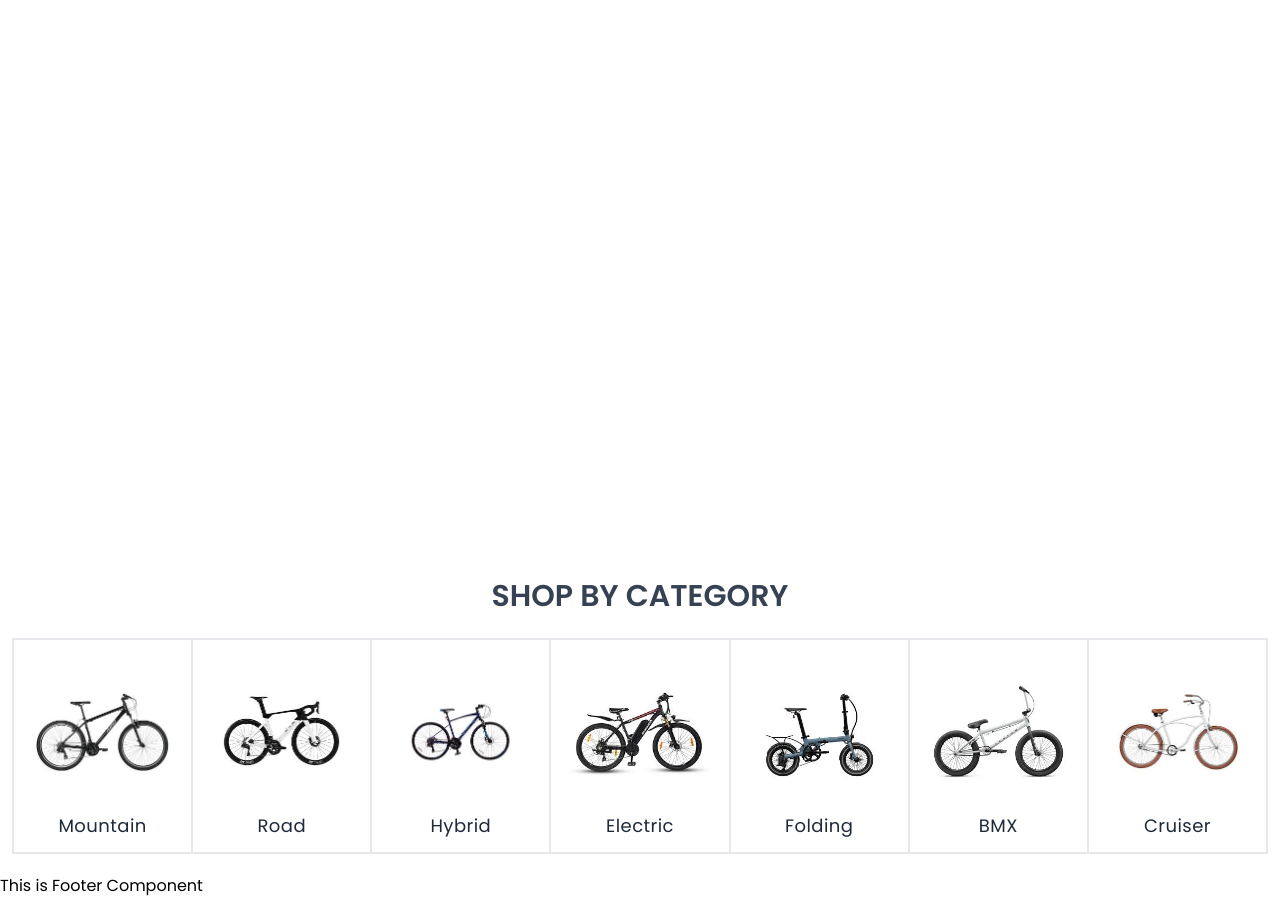
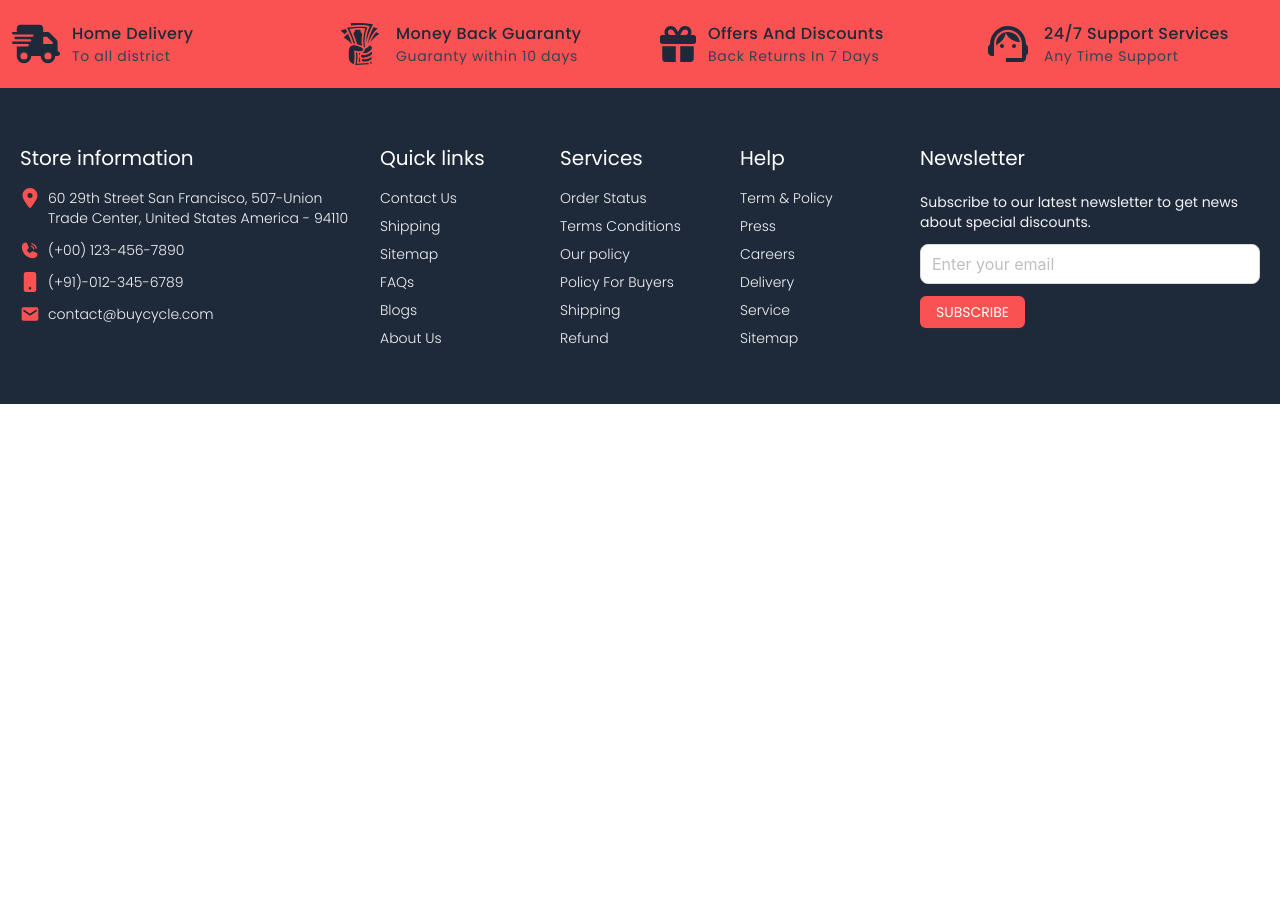
Before and after one commit to suny-webdevs/bicycle_store-client, a React (Vite) app: page / in a window 1280 px wide. Shown: the part 1152-2050 px from the top of the page. After the commit the page ends 1556 px from the top, so only its background shows below. Built offline with nearby package versions, Linux system fonts and the light colour scheme; no server answers.

Commit message:
add footer and facilities. Homepage design complete.

```diff
--- /dev/null
+++ b/src/components/homepage/PickServices.tsx
@@ -0,0 +1,76 @@
+import { FaTruckFast, FaGift } from "react-icons/fa6";
+import { GiTakeMyMoney } from "react-icons/gi";
+import { MdSupportAgent } from "react-icons/md";
+
+const PickServices = () => {
+  return (
+    <div className="grid grid-cols-1 gap-10 bg-[#FA5252] px-3 py-5 md:grid-cols-4">
+      <div className="flex items-center gap-3">
+        <div>
+          <FaTruckFast className="text-5xl text-gray-800" />
+        </div>
+        <div>
+          <h1
+            style={{ fontWeight: 500 }}
+            className="tracking-wide text-gray-800"
+          >
+            Home Delivery
+          </h1>
+          <p className="text-sm tracking-wider text-gray-700">
+            To all district
+          </p>
+        </div>
+      </div>
+      <div className="flex items-center gap-3">
+        <div>
+          <GiTakeMyMoney className="text-5xl text-gray-800" />
+        </div>
+        <div>
+          <h1
+            style={{ fontWeight: 500 }}
+            className="tracking-wide text-gray-800"
+          >
+            Money Back Guaranty
+          </h1>
+          <p className="text-sm tracking-wider text-gray-700">
+            Guaranty within 10 days
+          </p>
+        </div>
+      </div>
+      <div className="flex items-center gap-3">
+        <div>
+          <FaGift className="text-4xl text-gray-800" />
+        </div>
+        <div>
+          <h1
+            style={{ fontWeight: 500 }}
+            className="tracking-wide text-gray-800"
+          >
+            Offers And Discounts
+          </h1>
+          <p className="text-sm tracking-wider text-gray-700">
+            Back Returns In 7 Days
+          </p>
+        </div>
+      </div>
+      <div className="flex items-center gap-3">
+        <div>
+          <MdSupportAgent className="text-5xl text-gray-800" />
+        </div>
+        <div>
+          <h1
+            style={{ fontWeight: 500 }}
+            className="tracking-wide text-gray-800"
+          >
+            24/7 Support Services
+          </h1>
+          <p className="text-sm tracking-wider text-gray-700">
+            Any Time Support
+          </p>
+        </div>
+      </div>
+    </div>
+  );
+};
+
+export default PickServices;
--- a/src/components/navigation/NavMenus.tsx
+++ b/src/components/navigation/NavMenus.tsx
@@ -37,7 +37,7 @@ const NavMenus = () => {
   };
 
   return (
-    <div id="submenu">
+    <div id="submenu" className="">
       <Affix>
         <div className="flex w-[99vw] items-center justify-between bg-white">
           <div className="flex items-center">
@@ -57,7 +57,7 @@ const NavMenus = () => {
             />
           </div>
           {isSticky && (
-            <div className="flex items-center gap-5 pr-5">
+            <div className="flex w-full items-center justify-end gap-5 border-b border-gray-200 py-2 pr-5">
               <WishListDrawer
                 size="text-xl"
                 cartColor="text-[#FA5252]"
--- a/src/components/shared/Footer.tsx
+++ b/src/components/shared/Footer.tsx
@@ -1,7 +1,235 @@
+import { FaLocationDot } from "react-icons/fa6";
+import { PiPhoneCallFill } from "react-icons/pi";
+import { BsPhoneFill } from "react-icons/bs";
+import { BiSolidEnvelope } from "react-icons/bi";
+import { Link } from "react-router-dom";
+import BCSForm from "../dataEntry/BCSForm";
+import BCSInput from "../dataEntry/BCSInput";
+import { Button } from "antd";
+import { FieldValues, SubmitHandler } from "react-hook-form";
+
 const Footer = () => {
+  const handleNewsletter: SubmitHandler<FieldValues> = (data) => {
+    console.log(data);
+  };
+
   return (
-    <div>
-      <h1>This is Footer Component</h1>
+    <div className="grid grid-cols-1 gap-5 bg-gray-800 px-5 py-10 md:grid-cols-7 md:py-14">
+      {/* Store information */}
+      <div className="md:col-span-2">
+        <h3 className="mb-5 text-xl text-white md:mb-4">Store information</h3>
+        {/* Address */}
+        <div className="space-y-3">
+          <div className="flex items-start gap-2">
+            <div>
+              <FaLocationDot className="text-xl text-[#FA5252]" />
+            </div>
+            <p style={{ fontWeight: 300 }} className="text-sm text-gray-100">
+              60 29th Street San Francisco, 507-Union Trade Center, United
+              States America - 94110
+            </p>
+          </div>
+          {/* Telephone */}
+          <div className="group flex items-start gap-2">
+            <div>
+              <PiPhoneCallFill className="text-xl text-[#FA5252]" />
+            </div>
+            <Link
+              style={{ fontWeight: 300 }}
+              to="tel:+001234567890"
+              className="text-sm text-gray-100 hover:underline"
+            >
+              (+00) 123-456-7890
+            </Link>
+          </div>
+          {/* Phone */}
+          <div className="group flex items-start gap-2">
+            <div>
+              <BsPhoneFill className="text-xl text-[#FA5252]" />
+            </div>
+            <Link
+              style={{ fontWeight: 300 }}
+              to="tel:+910123456789"
+              className="text-sm text-gray-100 hover:underline"
+            >
+              (+91)-012-345-6789
+            </Link>
+          </div>
+          {/* Email */}
+          <div className="group flex items-start gap-2">
+            <div>
+              <BiSolidEnvelope className="text-xl text-[#FA5252]" />
+            </div>
+            <Link
+              style={{ fontWeight: 300 }}
+              to="mailto:contact@buycycle.com"
+              className="text-sm text-gray-100 hover:underline"
+            >
+              contact@buycycle.com
+            </Link>
+          </div>
+        </div>
+      </div>
+      {/* Quick links */}
+      <div>
+        <h3 className="mb-5 text-xl text-white md:mb-4">Quick links</h3>
+        <div className="flex flex-col gap-2">
+          <Link
+            style={{ fontWeight: 300 }}
+            className="text-sm text-gray-100 hover:underline"
+            to=""
+          >
+            Contact Us
+          </Link>
+          <Link
+            style={{ fontWeight: 300 }}
+            className="text-sm text-gray-100 hover:underline"
+            to=""
+          >
+            Shipping
+          </Link>
+          <Link
+            style={{ fontWeight: 300 }}
+            className="text-sm text-gray-100 hover:underline"
+            to=""
+          >
+            Sitemap
+          </Link>
+          <Link
+            style={{ fontWeight: 300 }}
+            className="text-sm text-gray-100 hover:underline"
+            to=""
+          >
+            FAQs
+          </Link>
+          <Link
+            style={{ fontWeight: 300 }}
+            className="text-sm text-gray-100 hover:underline"
+            to=""
+          >
+            Blogs
+          </Link>
+          <Link
+            style={{ fontWeight: 300 }}
+            className="text-sm text-gray-100 hover:underline"
+            to=""
+          >
+            About Us
+          </Link>
+        </div>
+      </div>
+      {/* Services */}
+      <div>
+        <h3 className="mb-5 text-xl text-white md:mb-4">Services</h3>
+        <div className="flex flex-col gap-2">
+          <Link
+            style={{ fontWeight: 300 }}
+            className="text-sm text-gray-100 hover:underline"
+            to=""
+          >
+            Order Status
+          </Link>
+          <Link
+            style={{ fontWeight: 300 }}
+            className="text-sm text-gray-100 hover:underline"
+            to=""
+          >
+            Terms Conditions
+          </Link>
+          <Link
+            style={{ fontWeight: 300 }}
+            className="text-sm text-gray-100 hover:underline"
+            to=""
+          >
+            Our policy
+          </Link>
+          <Link
+            style={{ fontWeight: 300 }}
+            className="text-sm text-gray-100 hover:underline"
+            to=""
+          >
+            Policy For Buyers
+          </Link>
+          <Link
+            style={{ fontWeight: 300 }}
+            className="text-sm text-gray-100 hover:underline"
+            to=""
+          >
+            Shipping
+          </Link>
+          <Link
+            style={{ fontWeight: 300 }}
+            className="text-sm text-gray-100 hover:underline"
+            to=""
+          >
+            Refund
+          </Link>
+        </div>
+      </div>
+      {/* Help */}
+      <div>
+        <h3 className="mb-5 text-xl text-white md:mb-4">Help</h3>
+        <div className="flex flex-col gap-2">
+          <Link
+            style={{ fontWeight: 300 }}
+            className="text-sm text-gray-100 hover:underline"
+            to=""
+          >
+            Term & Policy
+          </Link>
+          <Link
+            style={{ fontWeight: 300 }}
+            className="text-sm text-gray-100 hover:underline"
+            to=""
+          >
+            Press
+          </Link>
+          <Link
+            style={{ fontWeight: 300 }}
+            className="text-sm text-gray-100 hover:underline"
+            to=""
+          >
+            Careers
+          </Link>
+          <Link
+            style={{ fontWeight: 300 }}
+            className="text-sm text-gray-100 hover:underline"
+            to=""
+          >
+            Delivery
+          </Link>
+          <Link
+            style={{ fontWeight: 300 }}
+            className="text-sm text-gray-100 hover:underline"
+            to=""
+          >
+            Service
+          </Link>
+          <Link
+            style={{ fontWeight: 300 }}
+            className="text-sm text-gray-100 hover:underline"
+            to=""
+          >
+            Sitemap
+          </Link>
+        </div>
+      </div>
+      {/* Newsletter */}
+      <div className="md:col-span-2">
+        <h3 className="mb-4 text-xl text-white md:mb-5">Newsletter</h3>
+        <div className="flex flex-col gap-3">
+          <p className="text-sm text-gray-100">
+            Subscribe to our latest newsletter to get news about special
+            discounts.
+          </p>
+          <BCSForm className="space-y-3" onSubmit={handleNewsletter}>
+            <BCSInput name="email" placeholder="Enter your email" />
+            <Button htmlType="submit" type="primary">
+              SUBSCRIBE
+            </Button>
+          </BCSForm>
+        </div>
+      </div>
     </div>
   );
 };
--- a/src/pages/HomePage.tsx
+++ b/src/pages/HomePage.tsx
@@ -1,23 +1,15 @@
 import HeroSection from "../components/homepage/heroSection/HeroSection";
 import LatestProducts from "../components/homepage/latestProducts/LatestProducts";
+import PickServices from "../components/homepage/PickServices";
 import ShopByCategories from "../components/homepage/shopByCategories/ShopByCategories";
-// import TrendingProducts from "../components/homepage/trendingProducts/TrendingProducts";
 
 const HomePage = () => {
   return (
     <div>
-      <div className="min-h-screen w-full">
-        <HeroSection />
-      </div>
-      <div className="min-h-screen px-3 py-5">
-        <LatestProducts />
-      </div>
-      {/* <div className="border-x px-3 py-5">
-        <TrendingProducts />
-      </div> */}
-      <div className="px-3 py-5">
-        <ShopByCategories />
-      </div>
+      <HeroSection />
+      <LatestProducts />
+      <ShopByCategories />
+      <PickServices />
     </div>
   );
 };
```
Also changed, not shown: src/components/cards/ProductCard.tsx (+14 -3 lines).
